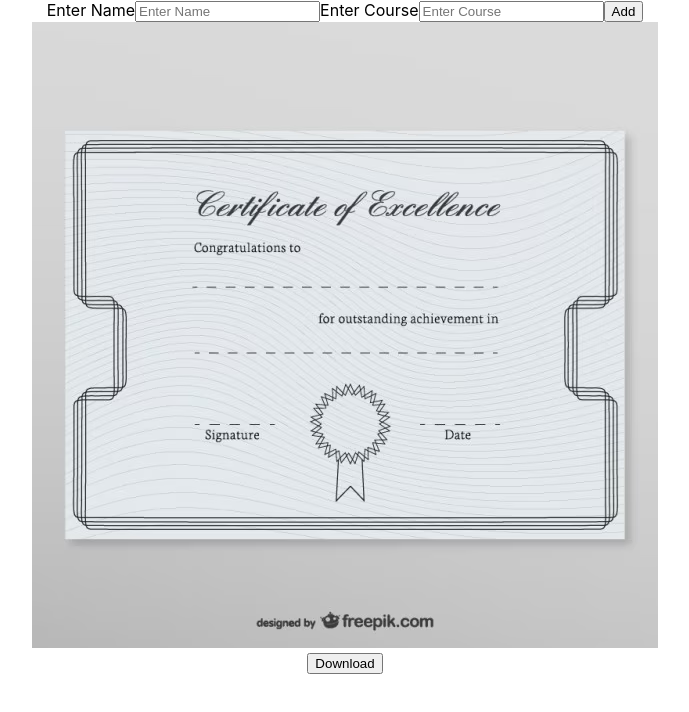
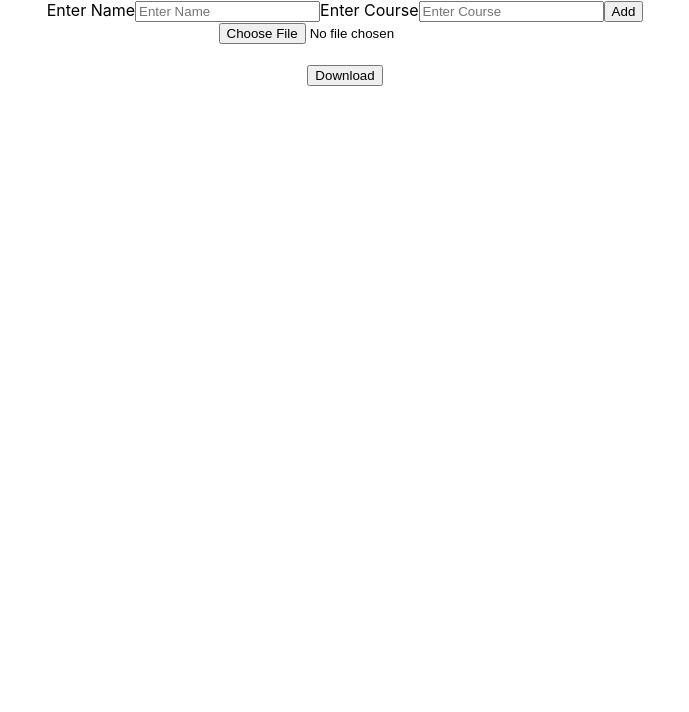
Before and after one commit to Hamzanaeem00/Creating-Certificate-and-Convert-in-pdf, a React (Create React App) app: page / in a window 1280 px wide. Shown: the top 712 px of the page, without its empty margins (295-984 px from the left). Built offline with nearby package versions, Linux system fonts and the light colour scheme.

Commit message:
upload image

```diff
--- a/src/components/TextOnImage2.js
+++ b/src/components/TextOnImage2.js
@@ -1,3 +1,4 @@
+import { useState } from 'react';
 import Dowloadpdf from './Dowloadpdf'
 
 
@@ -5,11 +6,22 @@ import Dowloadpdf from './Dowloadpdf'
 const TextOnImage2 = ({id, data }) => {
     console.log(id , data );
 
+    const [file, setFile] = useState();
+
+
+
+  const handleChange =(e)=>{
+    console.log(e.target.files);
+    setFile(URL.createObjectURL(e.target.files[0]));
+  }
+
   return (
     <>
+            <input type="file" onChange={handleChange} />
     <div id={id} >
         <div>
-    <img src='/logo.png' alt={`${data.name}.certificate`}/>
+    {/* <img src='/logo.png' alt={`${data.name}.certificate`}/> */}
+            <img src={file} />
     </div>
     {data?.map((item)=>{
         console.log(item);
```
